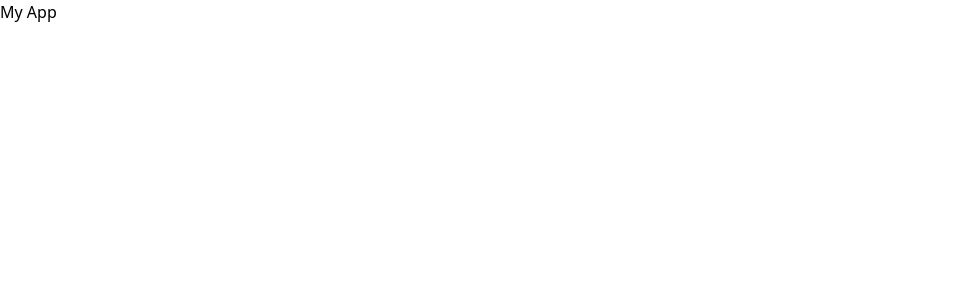
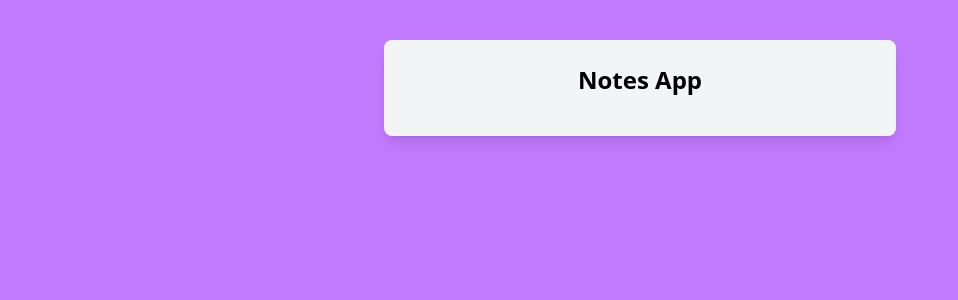
Before and after one commit to Maz-hub/react-mini-projects, a React (Vite) app in the folder notes-app/: page / in a window 1280 px wide. Shown: the top 300 px of the page, without its empty margins (0-958 px from the left). Built offline with nearby package versions, Linux system fonts and the light colour scheme.

Commit message:
added boilerplate

```diff
--- a/notes-app/src/App.jsx
+++ b/notes-app/src/App.jsx
@@ -1,5 +1,9 @@
 const App = () => {
-  return <>My App</>;
+  return (
+    <div className="max-w-lg mx-auto mt-10 p-6 bg-gray-100 rounded-lg shadow-lg">
+      <h2 className="text-2xl font-bold mb-4 text-center">Notes App</h2>
+    </div>
+  );
 };
 
 export default App;
--- a/notes-app/src/index.css
+++ b/notes-app/src/index.css
@@ -1 +1,5 @@
-@import 'tailwindcss'
+@import 'tailwindcss';
+
+body {
+    @apply bg-purple-400;
+}
```
